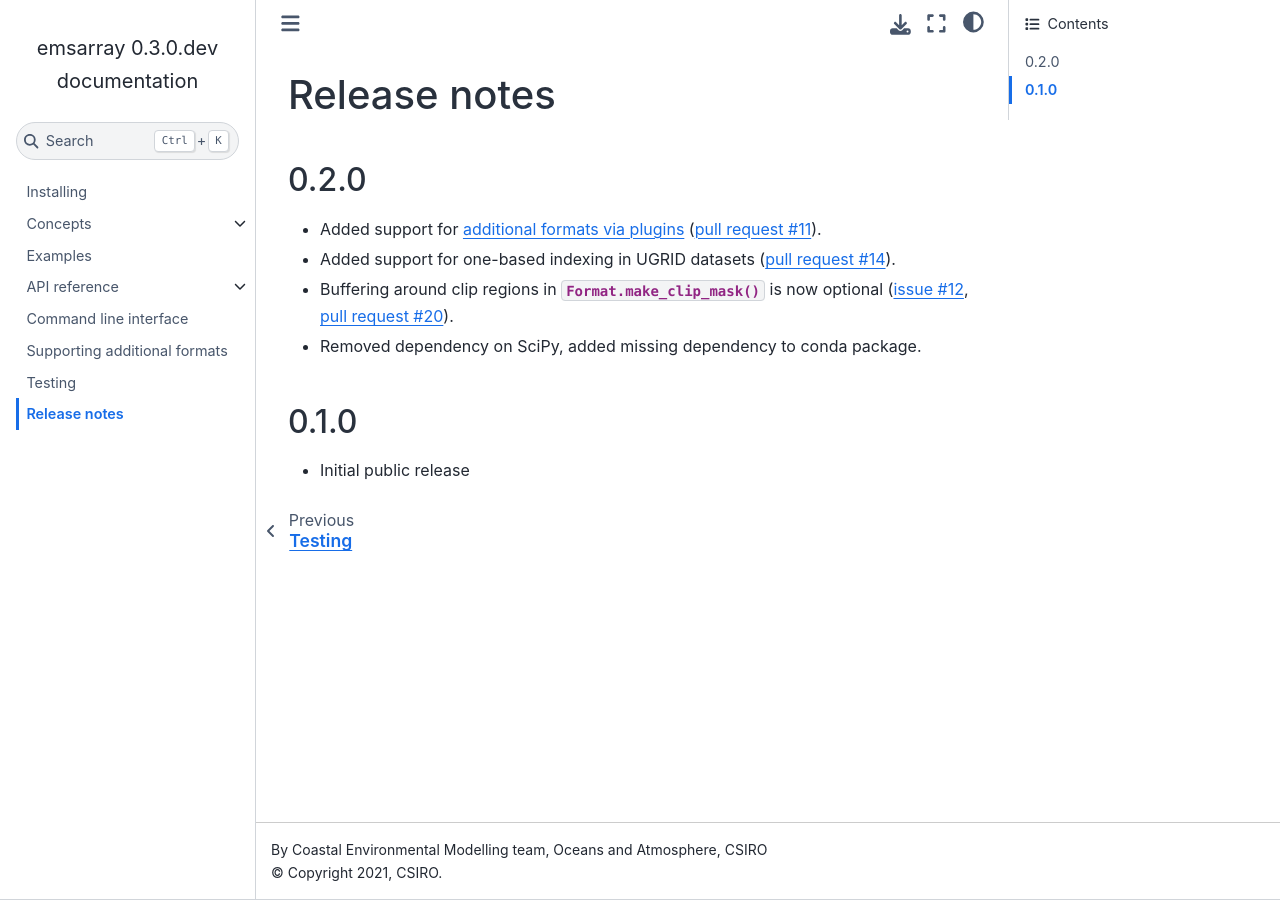
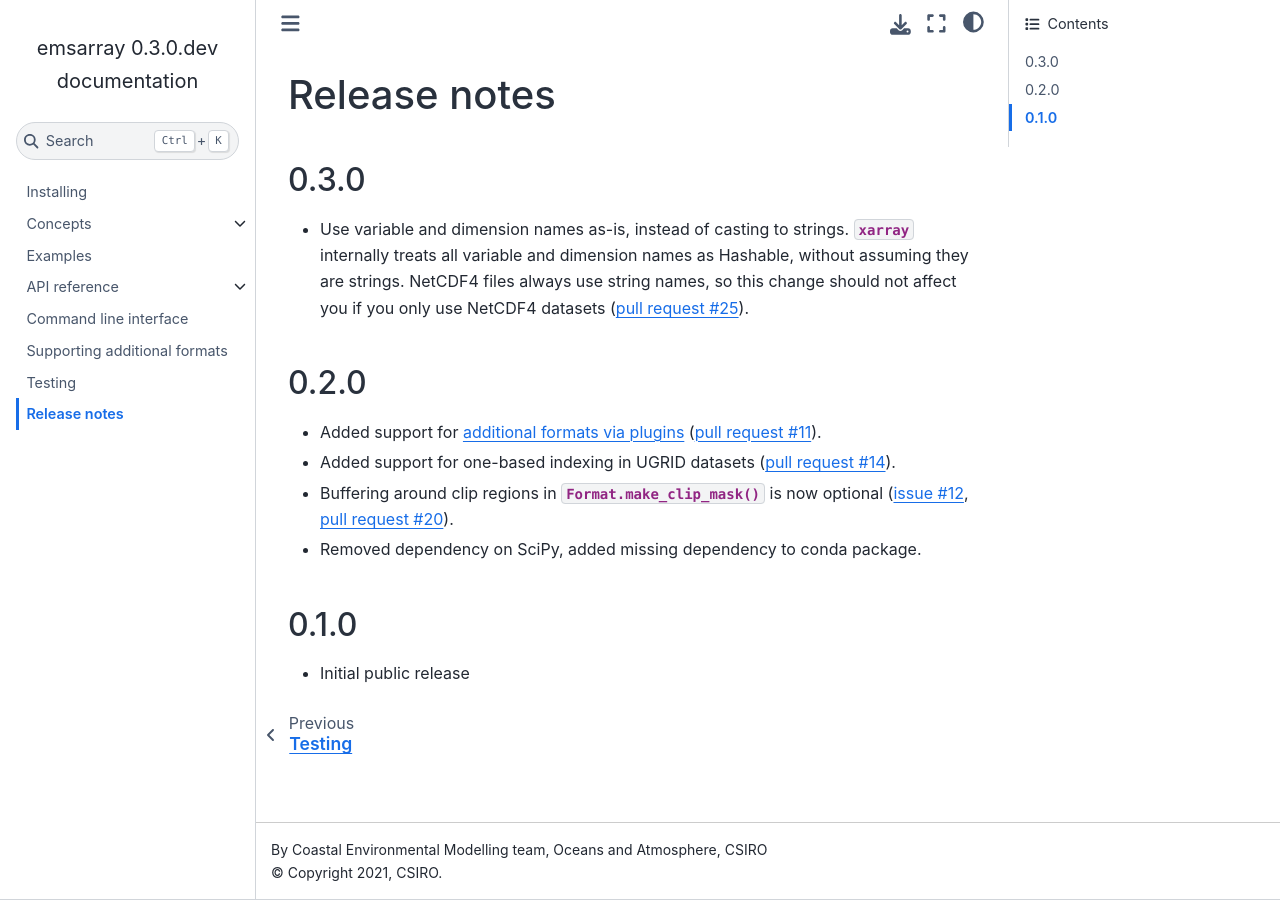
Before and after one commit to csiro-coasts/emsarray, a Sphinx documentation site: the page built from docs/releases.rst, in a window 1280 px wide. Built offline with Sphinx 7.4.7 and the Sphinx Book theme 1.1.4, drawn with Linux system fonts in a browser that asks for light colours.

Commit message:
Add entry to release notes

```diff
--- a/docs/releases.rst
+++ b/docs/releases.rst
@@ -1,6 +1,16 @@
 =============
 Release notes
 =============
+
+0.3.0
+=====
+
+* Use variable and dimension names as-is, instead of casting to strings.
+  :mod:`xarray` internally treats all variable and dimension names as Hashable,
+  without assuming they are strings.
+  NetCDF4 files always use string names,
+  so this change should not affect you if you only use NetCDF4 datasets
+  (:pr:`25`).
 
 0.2.0
 =====
```
